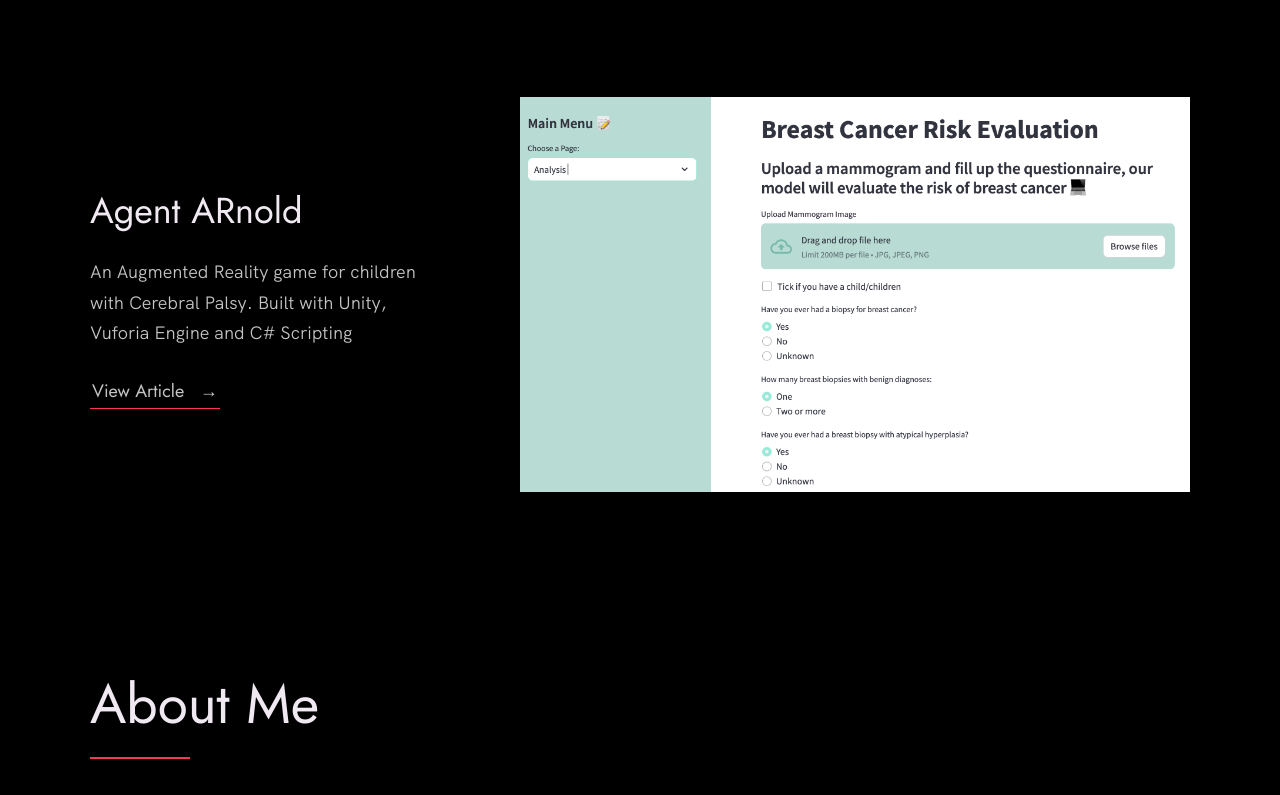
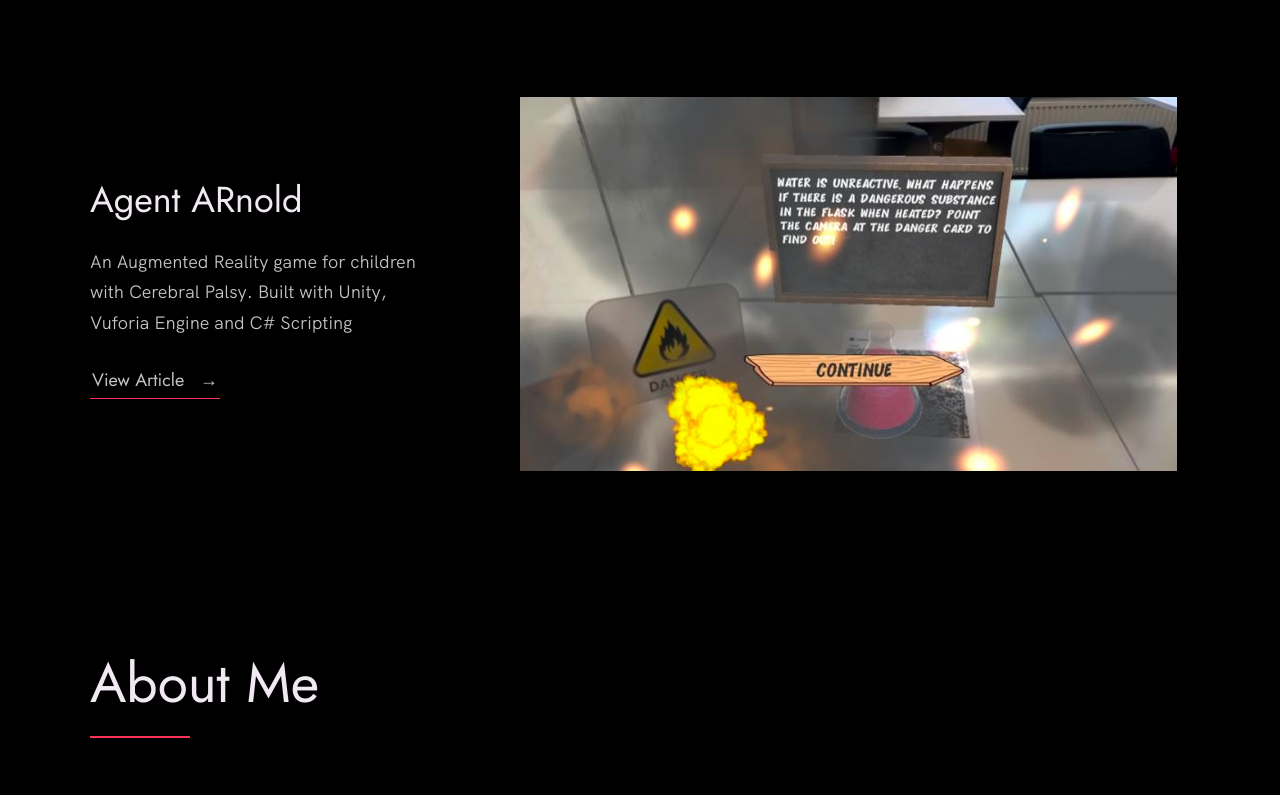
Before and after one commit to magichampz/portfolio, a plain HTML site: page index.html in a window 1280 px wide. Shown: the part 3443-4238 px from the top of the page. Drawn offline with nearby package versions, Linux system fonts and the light colour scheme; a small style sheet from the web is missing.

Commit message:
changed agent arnold image

```diff
--- a/index.html
+++ b/index.html
@@ -220,7 +220,7 @@
                 </div>
               </div>
               <div class="work__image-box">
-                <img src="./images/breast-web-app-screenshot.png" class="work__image" alt="Veekly Bobangs Prototype screenshot" />
+                <img src="./images/flask 3.png" class="work__image" alt="Veekly Bobangs Prototype screenshot" />
               </div>
             </div>
 
```
Also changed, not shown: images/flask 3.png (added).
